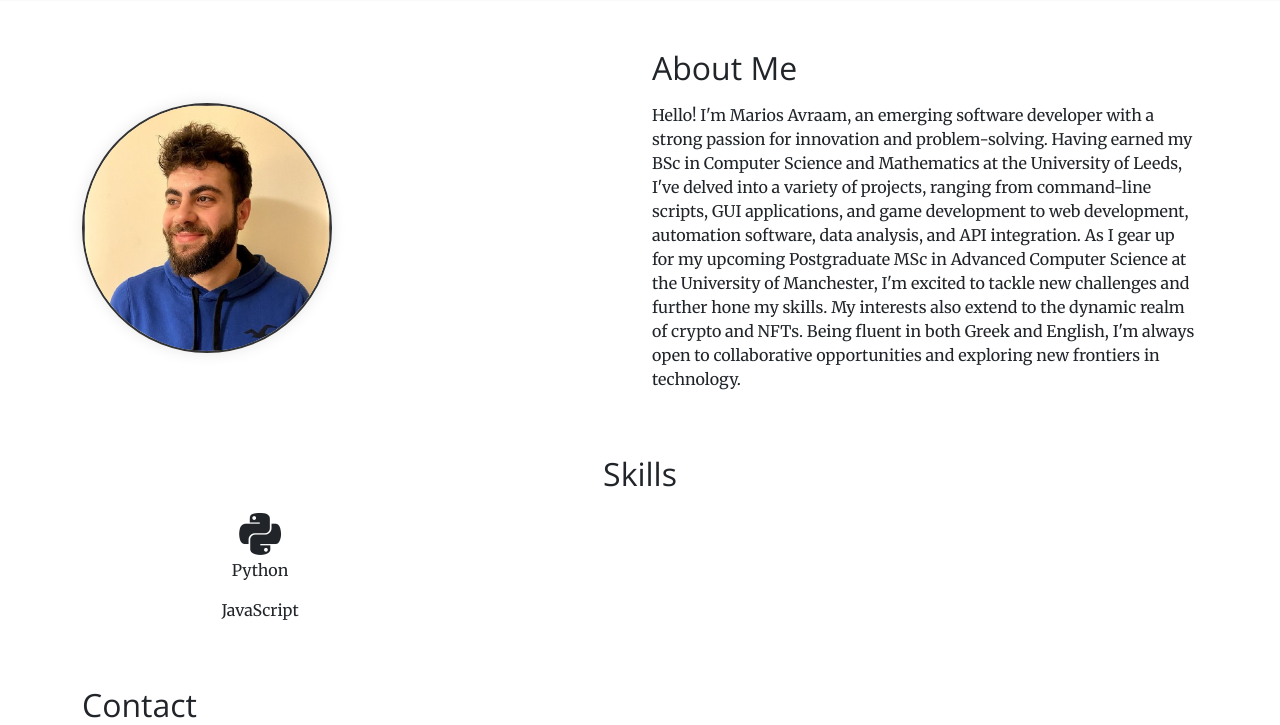
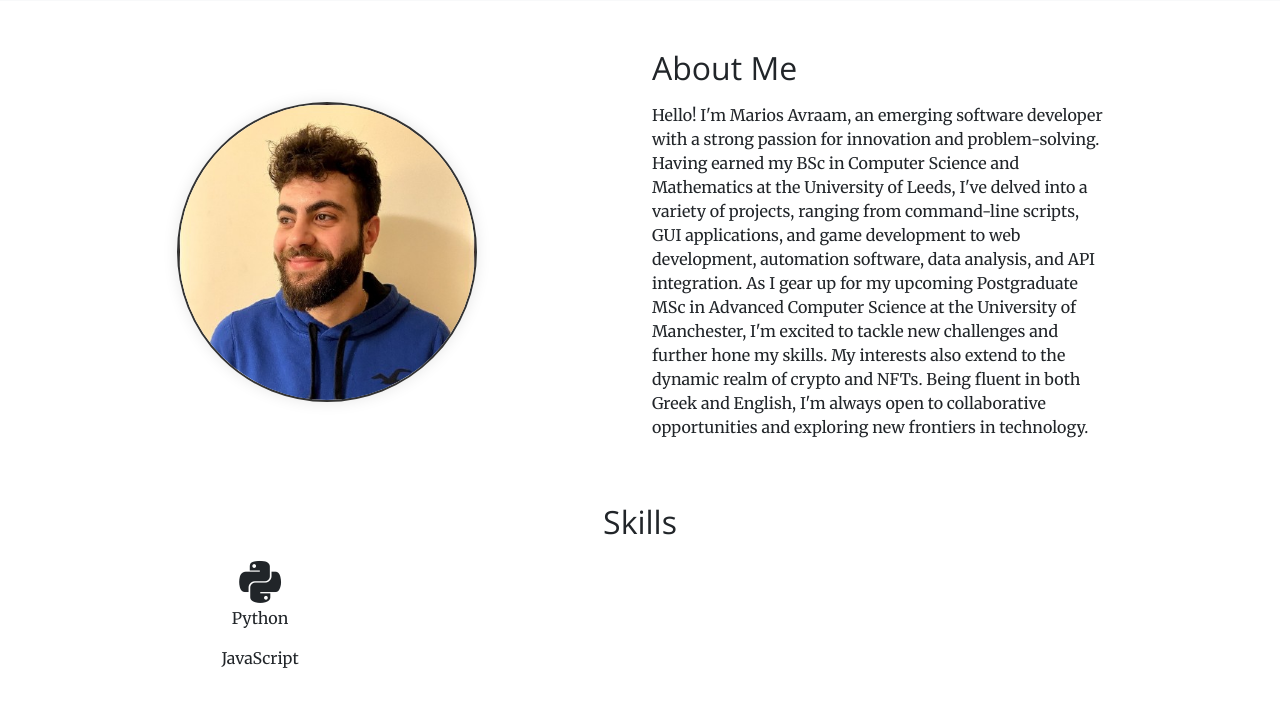
Before and after one commit to MariosAvraam/portfolio-website, a Flask app: page / in a window 1280 px wide. Shown: the part 855-1580 px from the top of the page. Run offline with Flask 3, Linux system fonts and the light colour scheme; some libraries are stand-ins or nearby versions.

Commit message:
Center image and About Me a bit. Make image larger.

```diff
--- a/static/css/styles.css
+++ b/static/css/styles.css
@@ -8,11 +8,12 @@ h1, h2, h3, h4, h5, h6, .navbar-brand {
 
 .profile-image {
     width: 100%;
-    max-width: 250px;
+    max-width: 300px;
     border-radius: 50%;
     border: 2px solid #333;
     box-shadow: 0px 0px 15px rgba(0, 0, 0, 0.1);
 }
+
 
 .hero-section {
     background-color: #f8f9fa;
--- a/templates/index.html
+++ b/templates/index.html
@@ -9,10 +9,11 @@
 
 <section class="container my-5" id="about-me">
   <div class="row align-items-center">
-    <div class="col-md-6">
+    <div class="col-md-1"></div>
+    <div class="col-md-5">
       <img src="{{ url_for('static', filename='images/Linkedin_img.jpg') }}" alt="Marios Avraam" class="img-fluid rounded-circle profile-image">
     </div>
-    <div class="col-md-6">
+    <div class="col-md-5">
       <h2 class="mb-3">About Me</h2>
       <p>
         Hello! I'm Marios Avraam, an emerging software developer with a strong passion
@@ -27,6 +28,7 @@
         opportunities and exploring new frontiers in technology.
       </p>
     </div>
+    <div class="col-md-1"></div>
   </div>
 </section>
 
```
